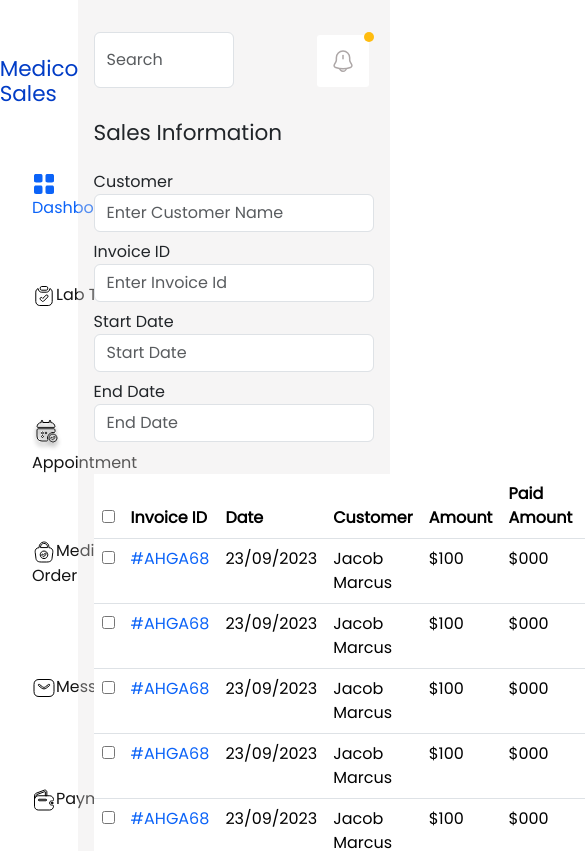
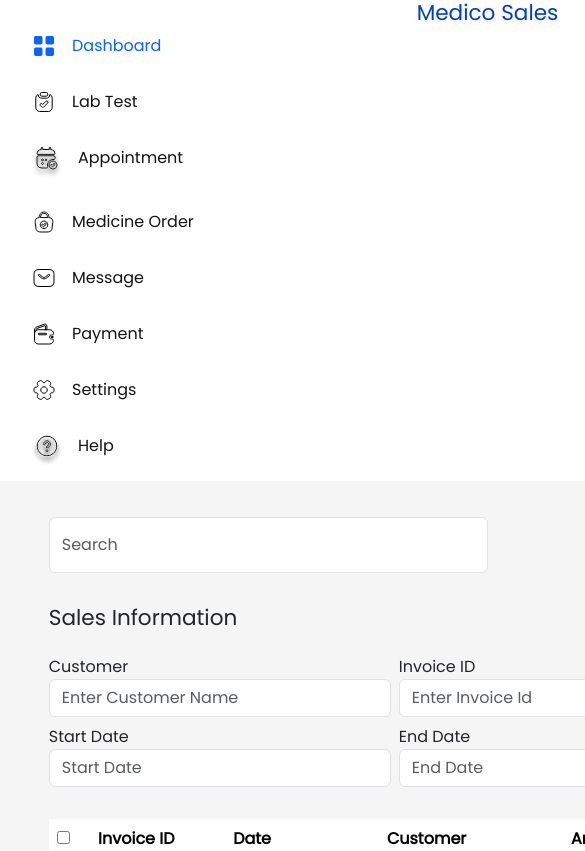
Before and after one commit to Vimalf-git/DashBoard, a React (Vite) app: page / in a window 390 px wide. Shown: the top 851 px of the page, 585 px wide, since content can reach past the window. Built offline with nearby package versions, Linux system fonts and the light colour scheme.

Commit message:
responsive

```diff
--- a/src/components/List.jsx
+++ b/src/components/List.jsx
@@ -5,20 +5,22 @@ function List({ data }) {
     // const { tittle, color, img } =data;
     // console.log(img);
     return (
-        <>
 
+            <ul className='side_data_ul'>
                 {data.map((e, i) => {
                     return (
-                            <ul key={i}>
-                                <li style={{
-                                    color: e.color
-                                }} className='list_li'><img src={e.img} />
-                                {e.tittle}</li>
-                            </ul>
+
+                        <li style={{
+                            color: e.color
+                        }} className='list_li' key={i}><img src={e.img} />
+                            {e.tittle}
+
+                        </li>
+
                     )
                 })}
+            </ul>
 
-        </>
     )
 }
 
--- a/src/index.css
+++ b/src/index.css
@@ -27,10 +27,11 @@
 /* side css */
 .side_bar{
     width: 20%;
-    height: auto;
+    height: 50em;
     display: flex;
     flex-direction: column;
     flex-wrap: wrap;
+    /* background-color: blue; */
 }
 
 .tittle{
@@ -46,15 +47,29 @@
     display: flex;
     flex-direction: column;
     justify-content: space-between;
+    align-items:end;
     flex-wrap: wrap;
 }
+.side_data_ul{
+    width: 100%;
+    height: auto;
+    display: flex;
+    flex-direction: column;
+    justify-content:center;
+    gap: 2em;
 
-
+}
+.list_li{
+    width: auto;
+    display: flex;
+    flex-wrap: wrap;
+    gap: 1em;
+}
 
 /* content css */
 .content{
     width: 80%;
-    height: auto;
+    height: 50em;
     display: flex;
     flex-wrap: wrap;
     flex-direction: column;
@@ -67,7 +82,6 @@
 
 .con_head{
     width: 90%;
-    margin-top: 2em;
     display: flex;
     justify-content: space-between;
     flex-wrap: wrap;
@@ -104,3 +118,37 @@ display: flex;
 flex-wrap: wrap;
 
 }
+
+
+@media(max-width:975px){
+    .col{
+        display: flex;
+        flex-direction: column;
+        flex-wrap: wrap;
+        width: 975px;
+        height:100%;
+        /* background-color: black; */
+
+    }
+    .side_bar{
+        width: 100%;
+        height: auto;
+        display: flex;
+        flex-wrap: wrap;
+        /* background-color: blue; */
+    }
+    .side-data{
+       width: 100%;
+        /* background-color: red; */
+    }
+    .side_data_ul{
+        width: 100%;
+        height: auto;
+        display: flex;
+        /* background-color: aqua; */
+    }
+
+    .content{
+        width: 100%;
+    }
+}
```
